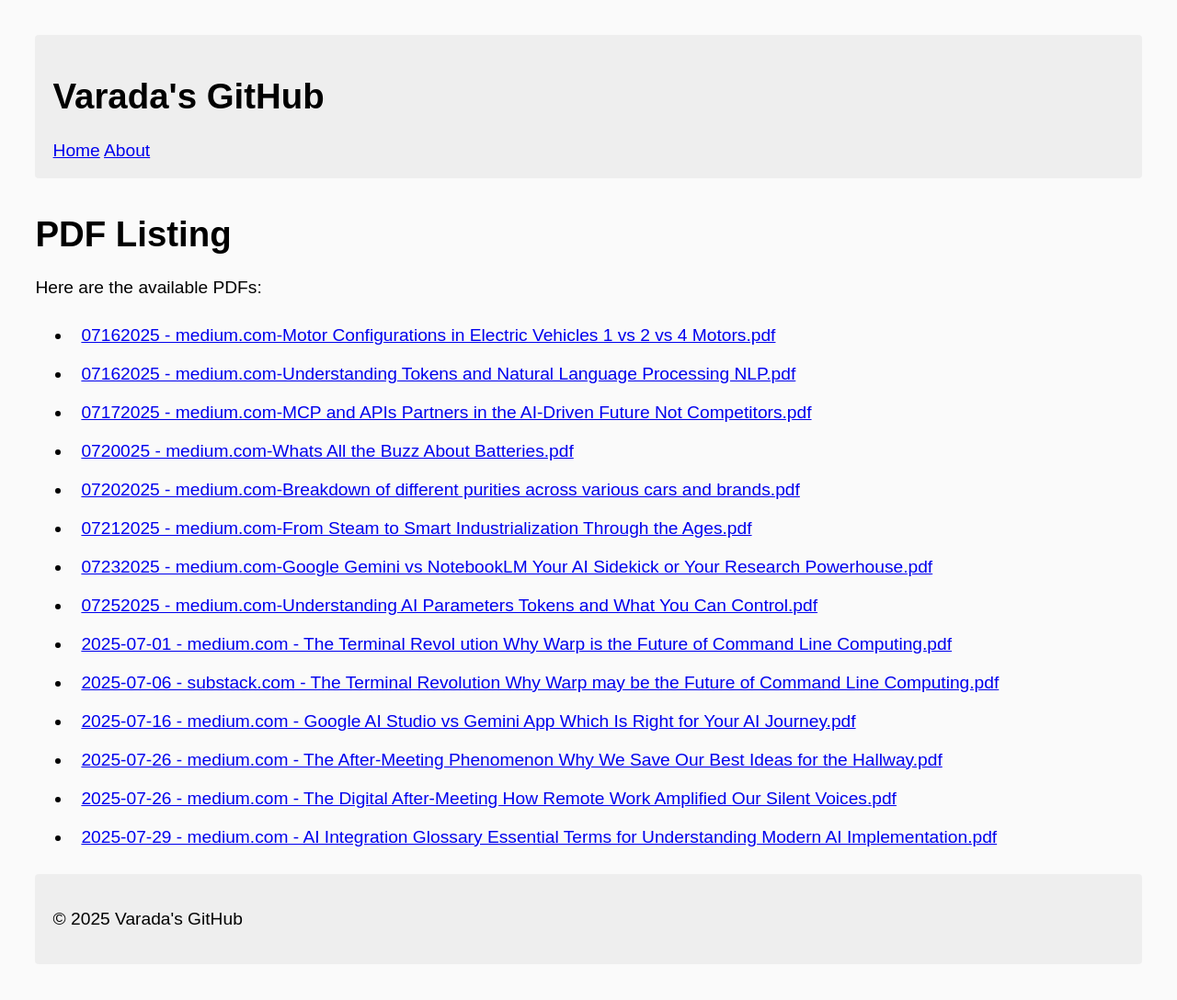
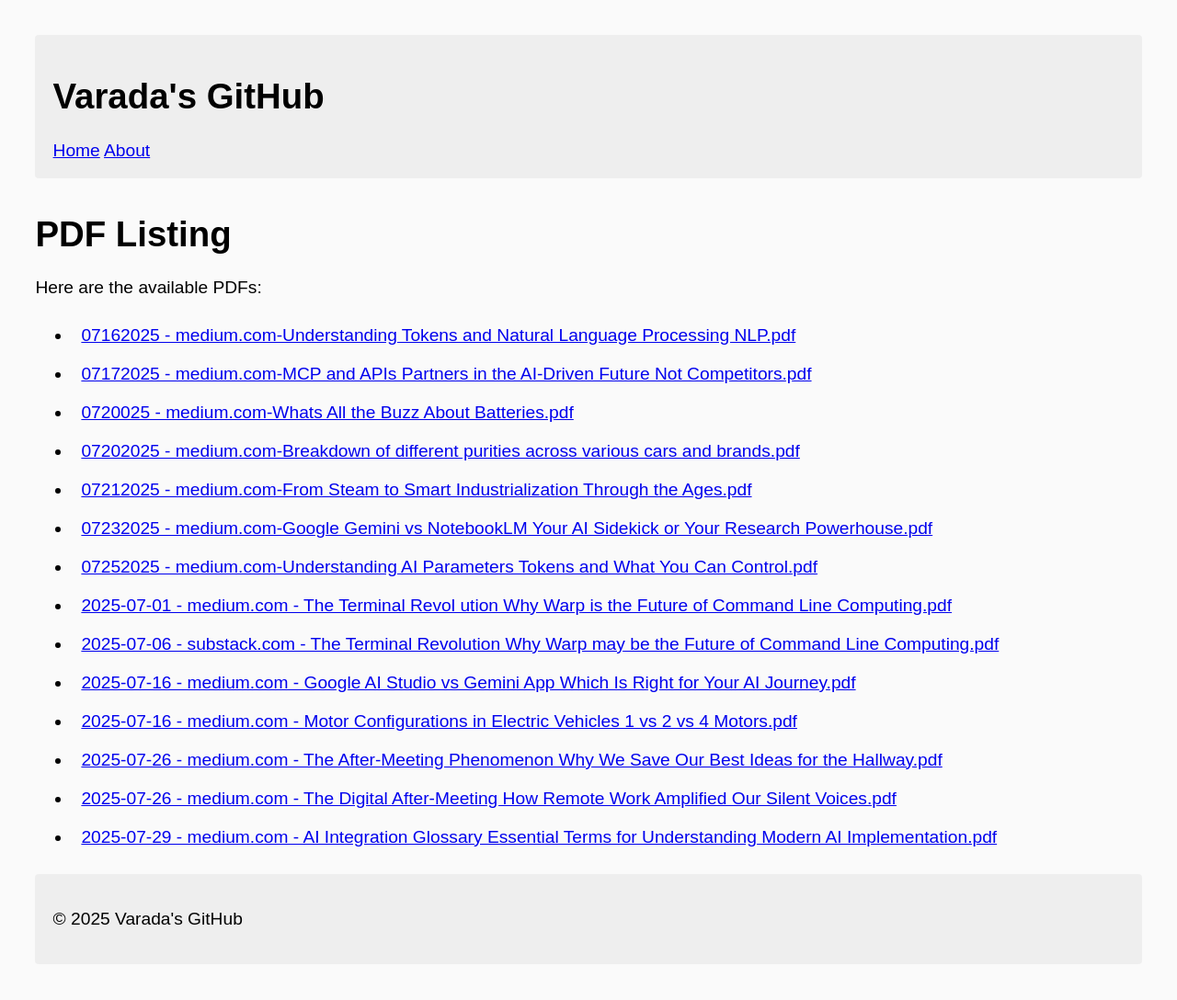
Before and after one commit to ivarada/ivarada.github.io, a Jekyll site: the page built from medium/pdf/index.md, in a window 1280 px wide. Shown: the whole page at 92% size. Built offline with Jekyll 4.4.1, drawn with Linux system fonts in a browser that asks for light colours; part of the change alters nothing that is shown.

Commit message:
Update PDF Listing

```diff
--- a/medium/pdf/index.md
+++ b/medium/pdf/index.md
@@ -7,7 +7,6 @@ title: PDF Listing
 
 Here are the available PDFs:
 
-- [07162025 - medium.com-Motor Configurations in Electric Vehicles 1 vs 2 vs 4 Motors.pdf](07162025 - medium.com-Motor Configurations in Electric Vehicles 1 vs 2 vs 4 Motors.pdf)
 - [07162025 - medium.com-Understanding Tokens and Natural Language Processing NLP.pdf](07162025 - medium.com-Understanding Tokens and Natural Language Processing NLP.pdf)
 - [07172025 - medium.com-MCP and APIs Partners in the AI-Driven Future Not Competitors.pdf](07172025 - medium.com-MCP and APIs Partners in the AI-Driven Future Not Competitors.pdf)
 - [0720025 - medium.com-Whats All the Buzz About Batteries.pdf](0720025 - medium.com-Whats All the Buzz About Batteries.pdf)
@@ -18,6 +17,7 @@ Here are the available PDFs:
 - [2025-07-01 - medium.com - The Terminal Revol ution Why Warp is the Future of Command Line Computing.pdf](2025-07-01 - medium.com - The Terminal Revol ution Why Warp is the Future of Command Line Computing.pdf)
 - [2025-07-06 - substack.com - The Terminal Revolution Why Warp may be the Future of Command Line Computing.pdf](2025-07-06 - substack.com - The Terminal Revolution Why Warp may be the Future of Command Line Computing.pdf)
 - [2025-07-16 - medium.com - Google AI Studio vs Gemini App Which Is Right for Your AI Journey.pdf](2025-07-16 - medium.com - Google AI Studio vs Gemini App Which Is Right for Your AI Journey.pdf)
+- [2025-07-16 - medium.com - Motor Configurations in Electric Vehicles 1 vs 2 vs 4 Motors.pdf](2025-07-16 - medium.com - Motor Configurations in Electric Vehicles 1 vs 2 vs 4 Motors.pdf)
 - [2025-07-26 - medium.com - The After-Meeting Phenomenon Why We Save Our Best Ideas for the Hallway.pdf](2025-07-26 - medium.com - The After-Meeting Phenomenon Why We Save Our Best Ideas for the Hallway.pdf)
 - [2025-07-26 - medium.com - The Digital After-Meeting How Remote Work Amplified Our Silent Voices.pdf](2025-07-26 - medium.com - The Digital After-Meeting How Remote Work Amplified Our Silent Voices.pdf)
 - [2025-07-29 - medium.com - AI Integration Glossary Essential Terms for Understanding Modern AI Implementation.pdf](2025-07-29 - medium.com - AI Integration Glossary Essential Terms for Understanding Modern AI Implementation.pdf)
```
